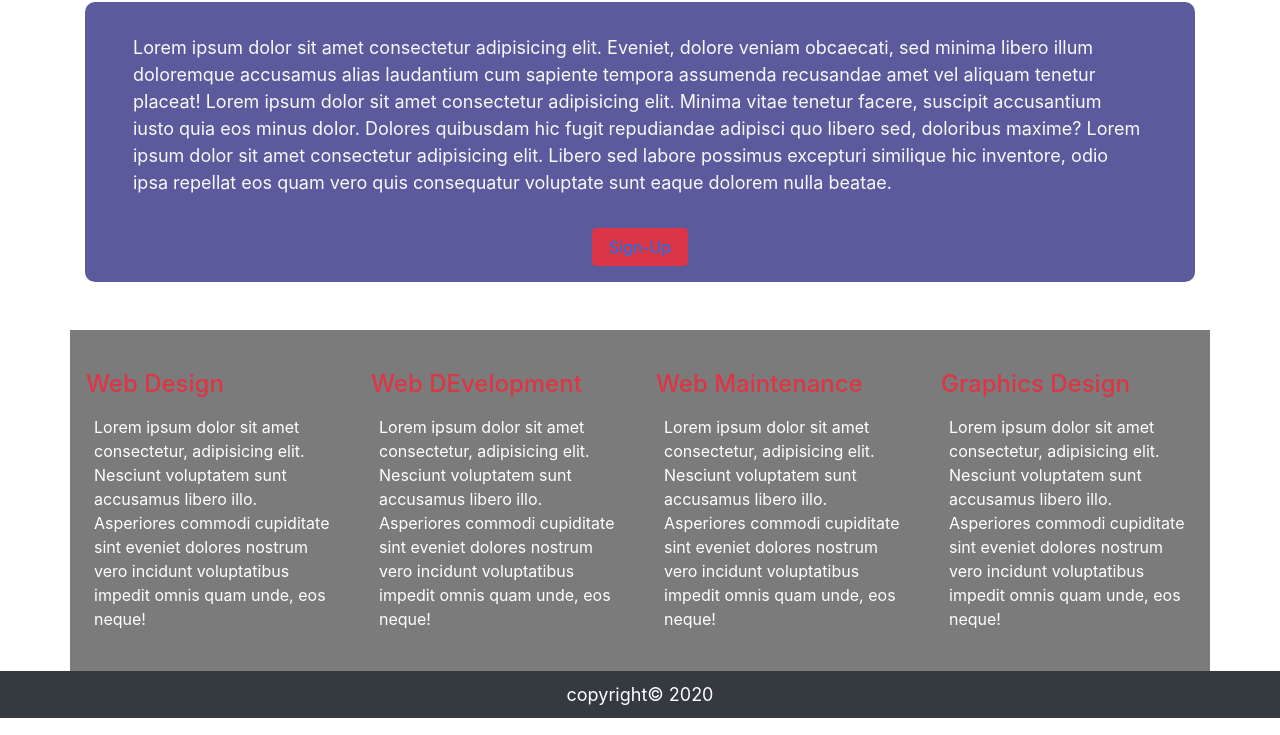
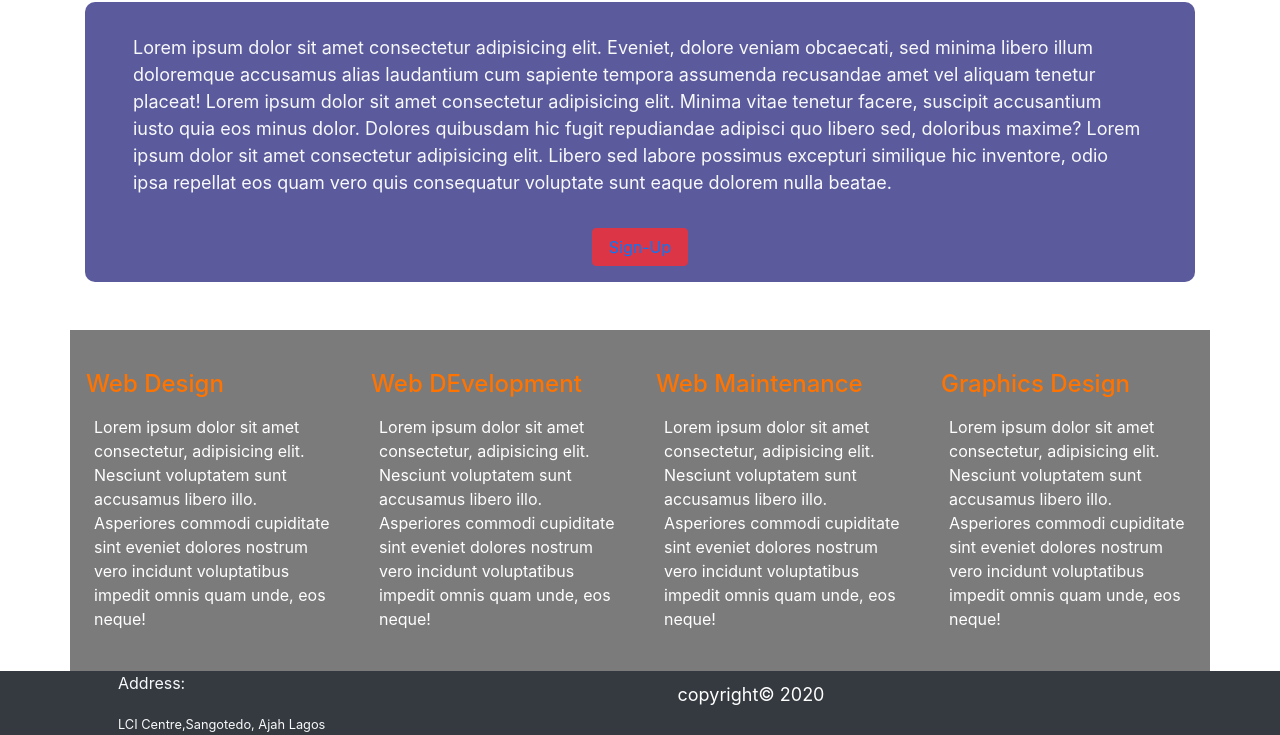
Before and after one commit to softnotch/git-project, a plain HTML site: page service.html in a window 1280 px wide. Shown: the part 169-904 px from the top of the page. Drawn offline with nearby package versions, Linux system fonts and the light colour scheme.

Commit message:
feat: added adjtd

```diff
--- a/service.html
+++ b/service.html
@@ -46,27 +46,37 @@
 
       <div class="row mt-5 pb-3 pt-4" style="background-color: rgb(124, 123, 123);  color: #fff;">
         <div class="col-lg-3 col-md-4 col-sm-6 pl-3 pr-3 pt-3 pb-6">
-          <h4 class="text-left text-danger">Web Design</h4>
+          <h4 class="text-left" style="color: #ff7300;">Web Design</h4>
           <p class="p-2">Lorem ipsum dolor sit amet consectetur, adipisicing elit. Nesciunt voluptatem sunt accusamus libero illo. Asperiores commodi cupiditate sint eveniet dolores nostrum vero incidunt voluptatibus impedit omnis quam unde, eos neque!</p>
         </div>
         <div class="col-lg-3 col-md-4 col-sm-6 pl-3 pr-3 pt-3 pb-6">
-          <h4 class="text-left text-danger">Web DEvelopment</h4>
+          <h4 class="text-left" style="color: #ff7300;">Web DEvelopment</h4>
           <p class="p-2">Lorem ipsum dolor sit amet consectetur, adipisicing elit. Nesciunt voluptatem sunt accusamus libero illo. Asperiores commodi cupiditate sint eveniet dolores nostrum vero incidunt voluptatibus impedit omnis quam unde, eos neque!</p>
         </div>
         <div class="col-lg-3 col-md-4 col-sm-6 pl-3 pr-3 pt-3 pb-6">
-          <h4 class="text-left text-danger">Web Maintenance</h4>
+          <h4 class="text-left" style="color: #ff7300;">Web Maintenance</h4>
           <p class="p-2">Lorem ipsum dolor sit amet consectetur, adipisicing elit. Nesciunt voluptatem sunt accusamus libero illo. Asperiores commodi cupiditate sint eveniet dolores nostrum vero incidunt voluptatibus impedit omnis quam unde, eos neque!</p>
         </div>
         <div class="col-lg-3 col-md-4 col-sm-6 pl-3 pr-3 pt-3 pb-6">
-          <h4 class="text-left text-danger">Graphics Design</h4>
+          <h4 class="text-left" style="color: #ff7300;">Graphics Design</h4>
           <p class="p-2">Lorem ipsum dolor sit amet consectetur, adipisicing elit. Nesciunt voluptatem sunt accusamus libero illo. Asperiores commodi cupiditate sint eveniet dolores nostrum vero incidunt voluptatibus impedit omnis quam unde, eos neque!</p>
         </div>
       </div>
     </div>
     <footer class="bg-dark">
-      <p class="text-center" style="font-size: 18px; padding: 10px; font-weight: 400; color: #fff;">copyright&copy; 2020</p>
+      <div class="row container pl-5" style="padding-left: 100px;">
+        <div class="col-lg-4 col-md-6 col-sm-12">
+          <p class="text-light" style="padding-left: 70px;">Address:</p>
+          <small class="text-light" style="padding-left: 70px; text-align: center;">LCI Centre,Sangotedo, Ajah Lagos</small>
+        </div>
+        <div class="col-lg-8 col-md-6 col-sm-12">
+          <p class="text-center" style="font-size: 18px; padding: 10px; padding-top: 10px; font-weight: 400; color: #fff;">copyright&copy; 2020</p>
+        </div>
+      </div>
 
     </footer>
+
+
 
 
 
```
